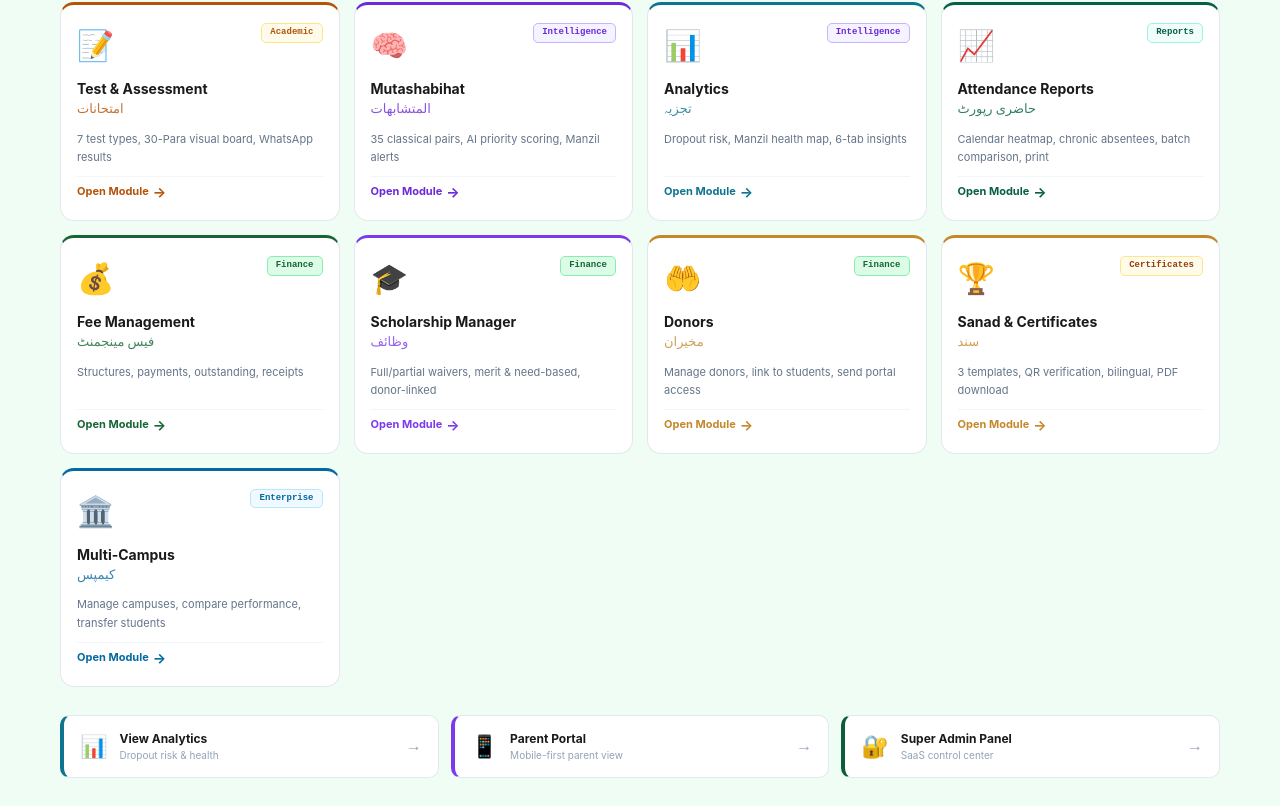
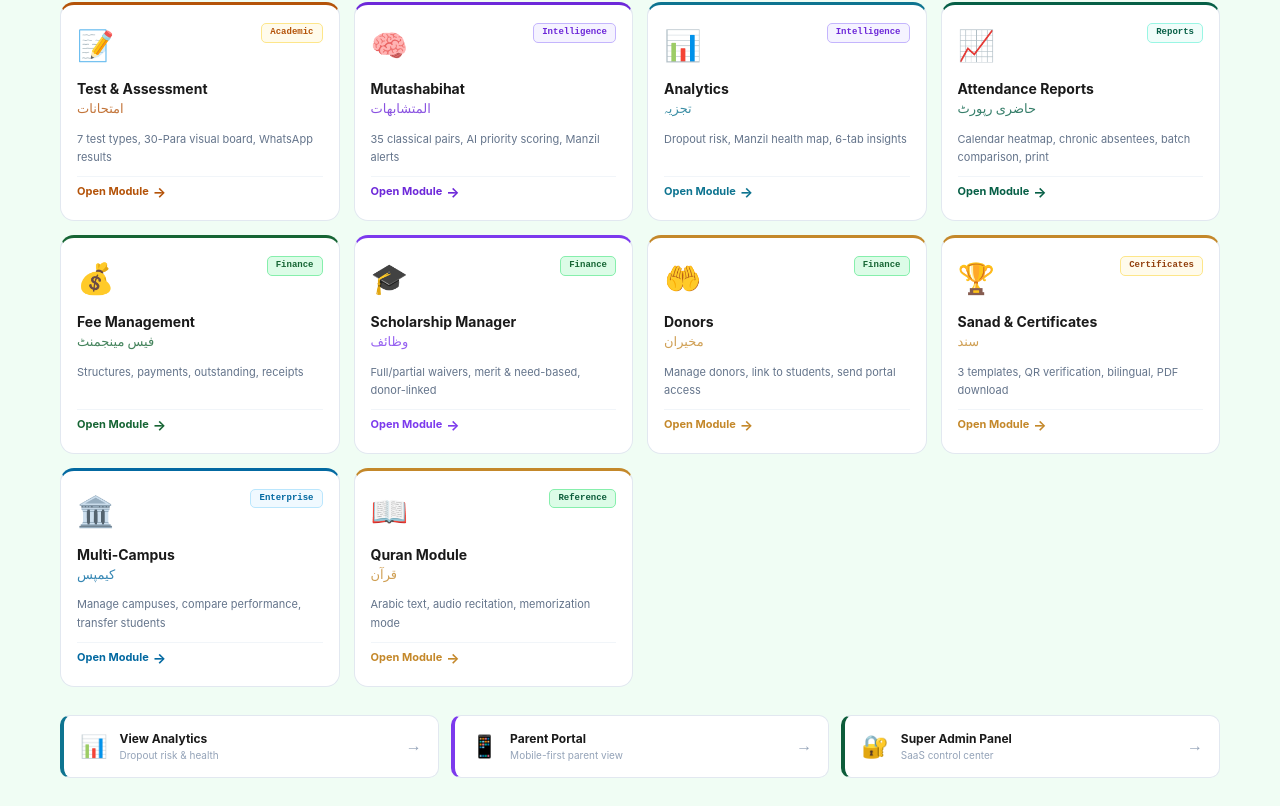
Before and after one commit to i9experts/HifzPro, a Next.js app: page /dashboard/admin in a window 1280 px wide. Shown: the part 696-1502 px from the top of the page. Built offline with nearby package versions, Linux system fonts and the light colour scheme; no server answers.

Commit message:
Update page.tsx

```diff
--- a/app/dashboard/admin/page.tsx
+++ b/app/dashboard/admin/page.tsx
@@ -87,6 +87,11 @@ const MODULES = [
     desc:"Manage campuses, compare performance, transfer students",
     href:"/dashboard/admin/campuses",           color:"#0369a1", tag:"Enterprise",
   },
+  {
+  id:"quran", icon:"📖", title:"Quran Module", titleUr:"قرآن",
+  desc:"Arabic text, audio recitation, memorization mode",
+  href:"/dashboard/admin/quran", color:"#C4882A", tag:"Reference",
+}
 ];
 
 const TAG_COLORS: Record<string,{color:string;bg:string;border:string}> = {
```
